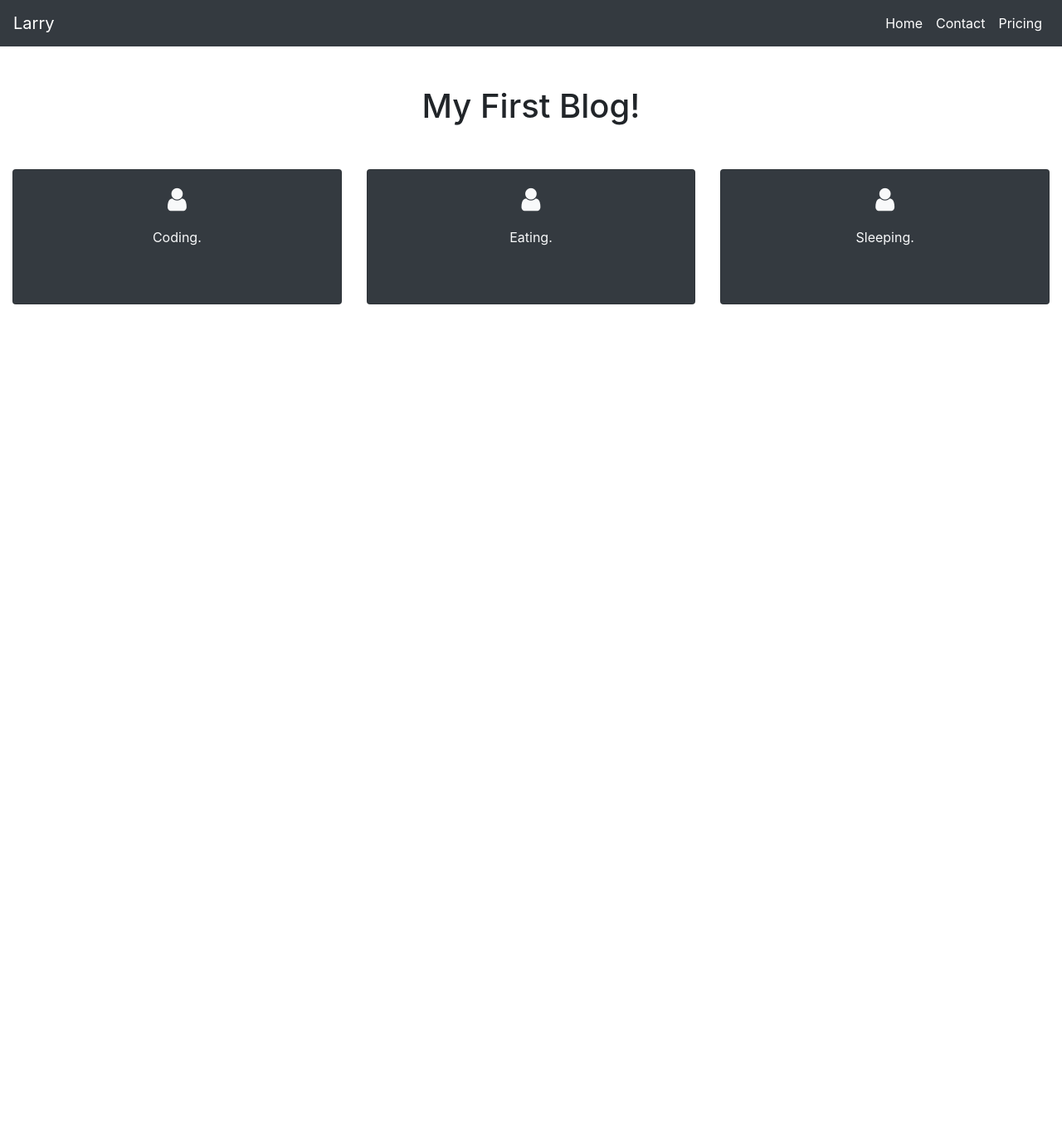
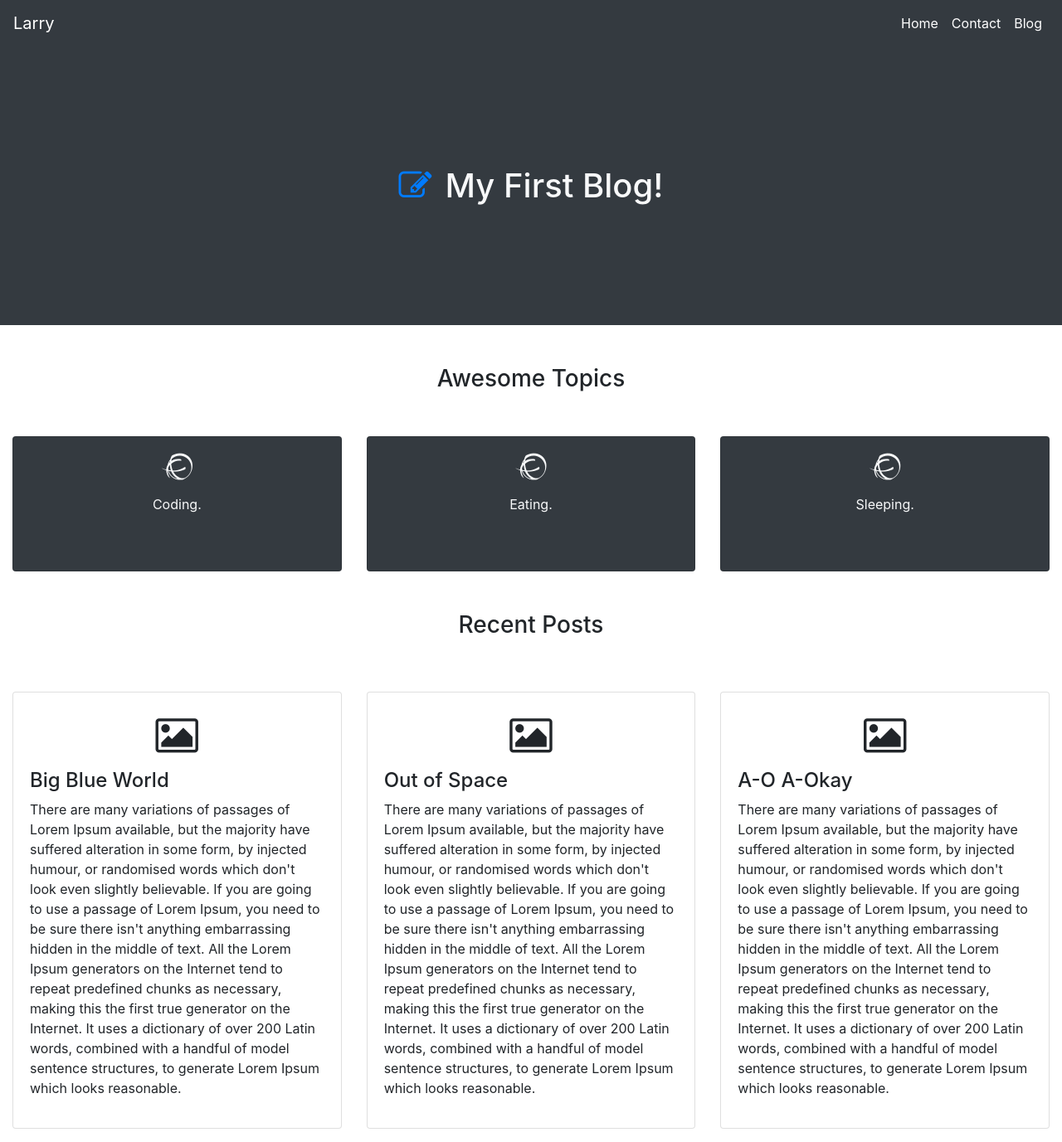
Before and after one commit to LarryNgugi/Django-Blog, a Django app: page / in a window 1280 px wide. Shown: the whole page at 83% size. Before the commit the page ends 367 px from the top, so only its background shows below. Run offline with Django 3.2, Linux system fonts and the light colour scheme; some libraries are stand-ins or nearby versions.

Commit message:
working on blog card

```diff
--- a/blog/templates/blog/base.html
+++ b/blog/templates/blog/base.html
@@ -11,6 +11,7 @@
   <link rel="stylesheet" href="https://stackpath.bootstrapcdn.com/bootstrap/4.1.3/css/bootstrap.min.css"
     integrity="sha384-MCw98/SFnGE8fJT3GXwEOngsV7Zt27NXFoaoApmYm81iuXoPkFOJwJ8ERdknLPMO" crossorigin="anonymous">
   <link rel="stylesheet" href="https://stackpath.bootstrapcdn.com/bootstrap/4.4.1/css/bootstrap.min.css">
+  <link rel="stylesheet" href="https://use.fontawesome.com/releases/v5.1.0/css/all.css" integrity="sha384-lKuwvrZot6UHsBSfcMvOkWwlCMgc0TaWr+30HWe3a4ltaBwTZhyTEggF5tJv8tbt" crossorigin="anonymous">
   <link rel="stylesheet" href="https://cdnjs.cloudflare.com/ajax/libs/font-awesome/4.7.0/css/font-awesome.min.css">
 </head>
 
--- a/blog/templates/blog/navbar.html
+++ b/blog/templates/blog/navbar.html
@@ -1,5 +1,5 @@
 <nav class="navbar navbar-expand-lg navbar-light bg-dark">
-    <a class="navbar-brand text-white" href="#">Larry</a>
+    <a class="navbar-brand text-white" href="{% url 'home' %}">Larry</a>
     <button class="navbar-toggler" type="button" data-toggle="collapse" data-target="#navbarNav"
       aria-controls="navbarNav" aria-expanded="false" aria-label="Toggle navigation">
       <span class="navbar-toggler-icon"></span>
@@ -10,10 +10,10 @@
           <a class="nav-link text-white" href="#">Home <span class="sr-only">(current)</span></a>
         </li>
         <li class="nav-item">
-          <a class="nav-link text-white" href="#">Contact</a>
+          <a class="nav-link text-white" href="{% url 'contact' %}">Contact</a>
         </li>
         <li class="nav-item">
-          <a class="nav-link text-white" href="#">Pricing</a>
+          <a class="nav-link text-white" href="{% url 'blog' %}">Blog</a>
         </li>
 
       </ul>
--- /dev/null
+++ b/blog/templates/blog/simple-posts.html
@@ -0,0 +1,24 @@
+{% for post in posts %}
+
+
+<div class="col-lg-4  col-sm-12 col-md-4">
+
+  <div class="card my-3">
+
+    <div class="card-body">
+
+
+
+      <p class="text-center mt-2"><i class="fa fa-picture-o fa-3x"></i></p>
+
+
+
+     <h4>{{post}}</h4>
+
+     <p>There are many variations of passages of Lorem Ipsum available, but the majority have suffered alteration in some form, by injected humour, or randomised words which don't look even slightly believable. If you are going to use a passage of Lorem Ipsum, you need to be sure there isn't anything embarrassing hidden in the middle of text. All the Lorem Ipsum generators on the Internet tend to repeat predefined chunks as necessary, making this the first true generator on the Internet. It uses a dictionary of over 200 Latin words, combined with a handful of model sentence structures, to generate Lorem Ipsum which looks reasonable.</p>
+
+    </div>
+  </div>
+</div>
+
+{%endfor%}
--- a/blog/templates/home.html
+++ b/blog/templates/home.html
@@ -3,13 +3,16 @@
 {% block 'content' %}
 
 <div class="container-fluid">
-  <div class="row justify-content-center">
-      <div class="col-lg-8 text-center">
+  <div class="row justify-content-center py-5 bg-dark">
+      <div class="col-lg-8 text-center text-light my-5">
 
-          <h1 class="m-5">{{heading}}</h1>
+          <h1 class="m-5"><i class="fa fa-edit text-primary mr-3"></i>{{heading}}</h1>
 
       </div>
   </div>
+
+<h3 class="text-center my-5 ">Awesome Topics</h3>
+
 </div>
 
 
@@ -23,7 +26,7 @@
     <div class=" col-lg-4 col-md-4 col-sm-12">
       <div class="card bg-dark mt-1">
         <div class="card-body text-center text-light">
-          <p><i class=" fa fa-user fa-2x"></i></p>
+          <p><i class=" fa fa-ravelry fa-2x"></i></p>
           <p class="mx-5 mb-5 mt-2">{{service}}</p>
         </div>
       </div>
@@ -33,6 +36,15 @@
 
   </div>
 
+  <h3 class="text-center my-5 ">Recent Posts</h3>
+
+  <div class="row">
+
+    {% include 'blog/simple-posts.html' %}
+
+  </div>
+
+
 </div>
 
 
--- a/blog/views.py
+++ b/blog/views.py
@@ -9,6 +9,7 @@ def home(request):
     context = {
         'heading': 'My First Blog!',
         'services': ["Coding.", "Eating.", "Sleeping."],
+        'posts' :["Big Blue World", "Out of Space","A-O A-Okay"]
     }
 
     return render(request, "home.html", context)
@@ -24,3 +25,10 @@ def contact(request):
     }
 
     return render(request, "contact.html", context)
+
+def blog (request):
+    context = {
+         'posts' :["Big Blue World", "Out of Space","A-O A-Okay","I am number 4","Wildlife","Adventure"]
+    }
+
+    return render(request, "blog/blog.html", context)
--- a/django_blog/urls.py
+++ b/django_blog/urls.py
@@ -19,6 +19,7 @@ from blog import views
 
 urlpatterns = [
     path('admin/', admin.site.urls),
-    path('', views.home),
+    path('', views.home, name = 'home'),
     path('contact',views.contact, name = "contact"),
+    path('blog',views.blog, name = "blog"),
 ]
```
Also changed, not shown: blog/templates/blog/blog.html (added, +41 -0 lines).
